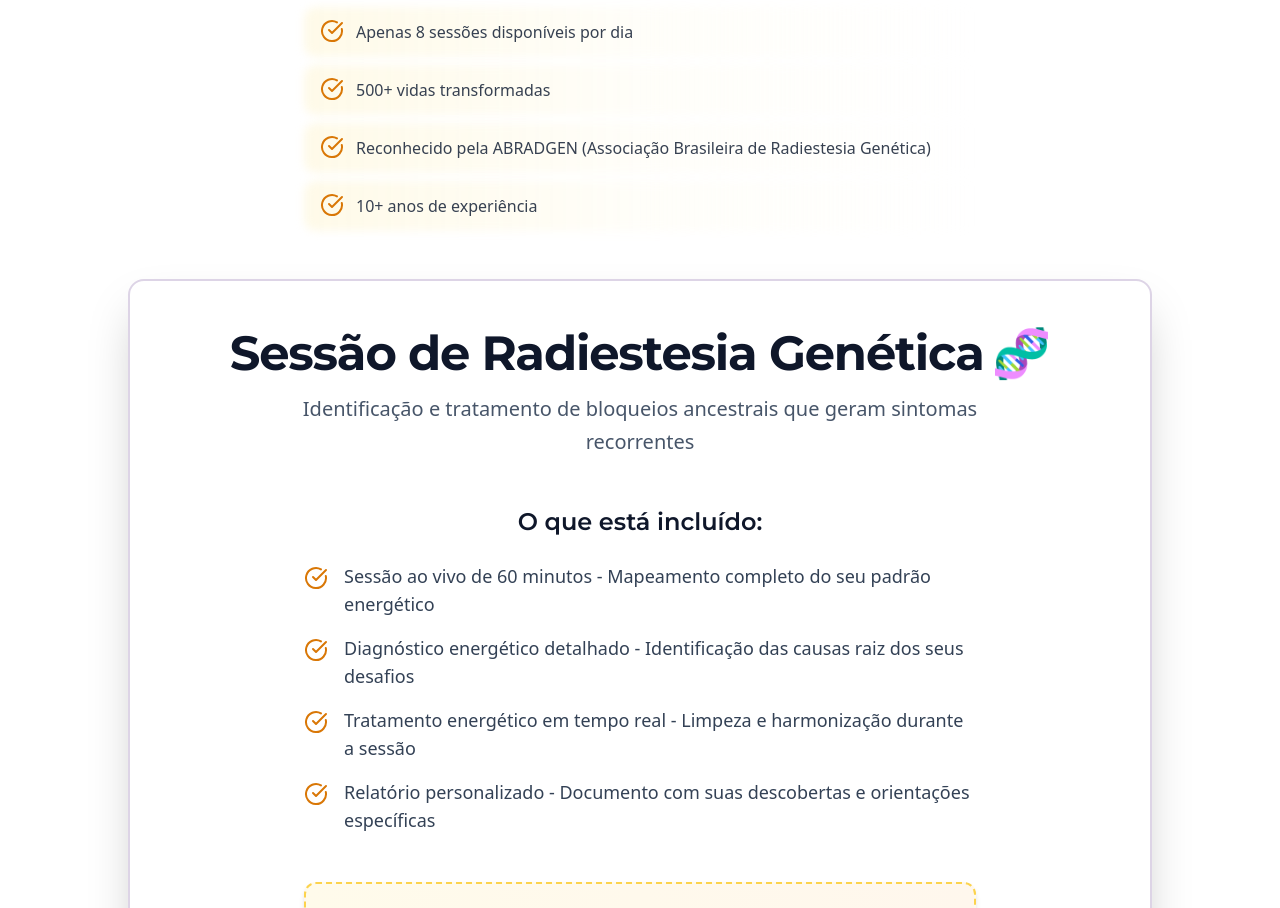
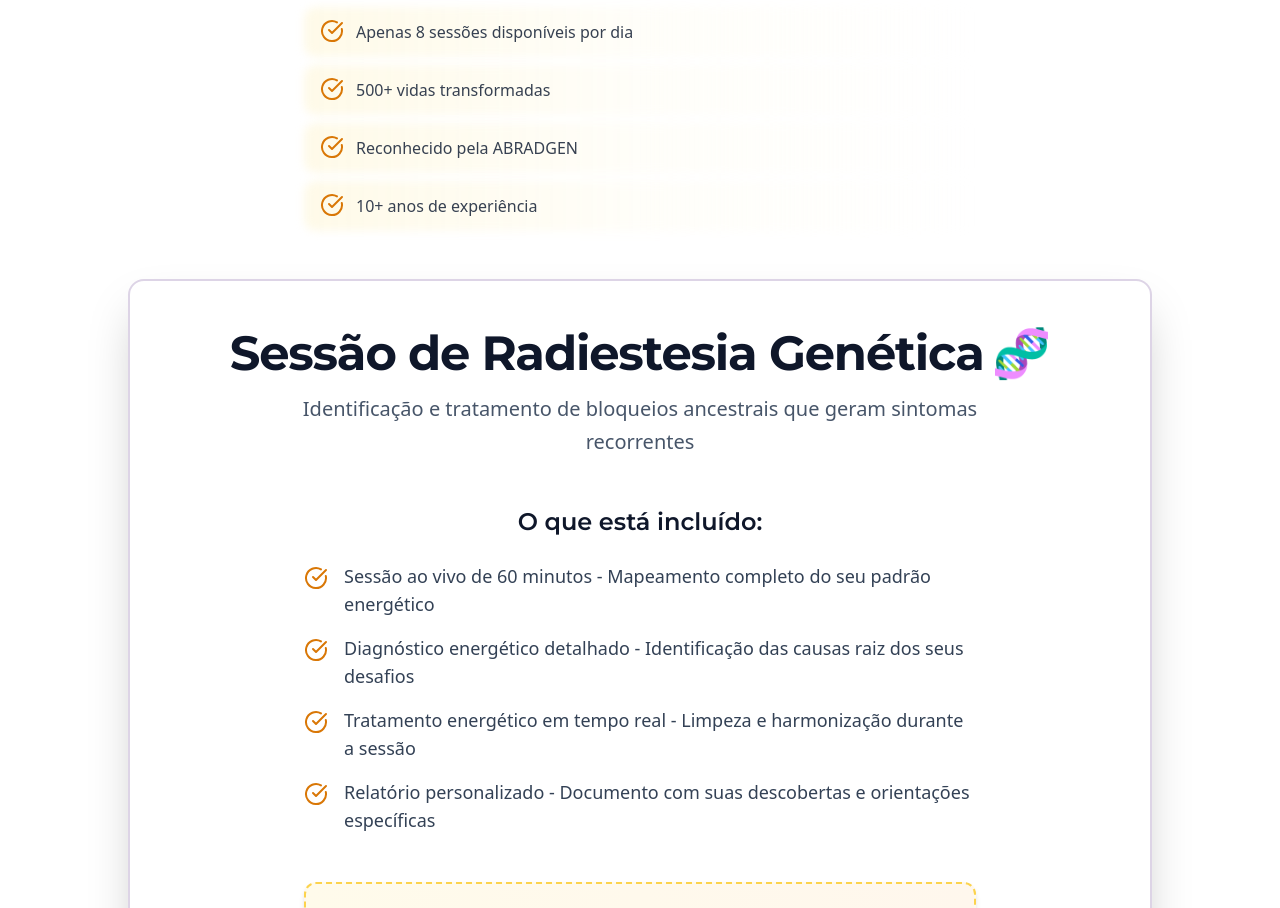
Before and after one commit to danilolopes-ds-ai/raiz-energetica, a React (Vite) app: page /radiestesia-genetica in a window 1280 px wide. Shown: the part 7860-8768 px from the top of the page. Built offline with nearby package versions, Linux system fonts and the light colour scheme.

Commit message:
style: simplifica texto ABRADGEN (remove explicação longa)

```diff
--- a/src/pages/RadiestesiaGenetica.jsx
+++ b/src/pages/RadiestesiaGenetica.jsx
@@ -251,7 +251,7 @@ const RadiestesiaGenetica = () => {
                         />
                         <div className="relative flex items-start space-x-3 py-3 px-4">
                           <CheckCircle className="w-6 h-6 text-amber-600 flex-shrink-0" />
-                          <span className="text-gray-700 leading-relaxed font-medium">Reconhecido pela ABRADGEN (Associação Brasileira de Radiestesia Genética)</span>
+                          <span className="text-gray-700 leading-relaxed font-medium">Reconhecido pela ABRADGEN</span>
                         </div>
                     </motion.div>
 
```
